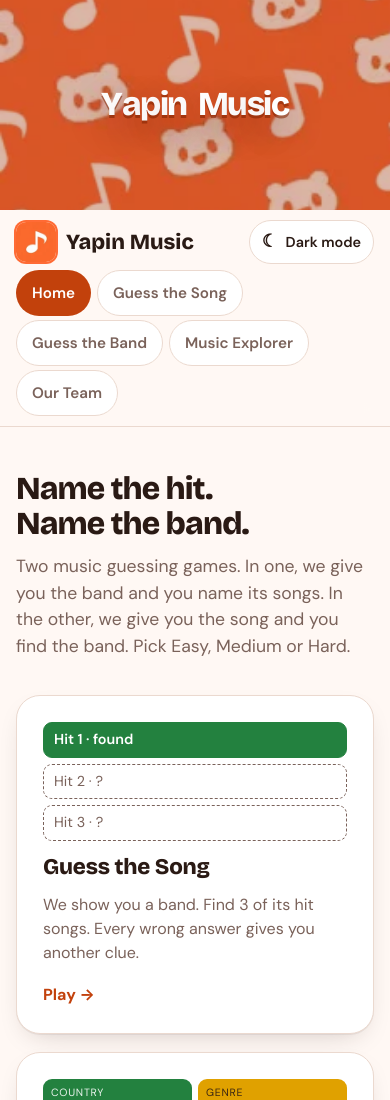
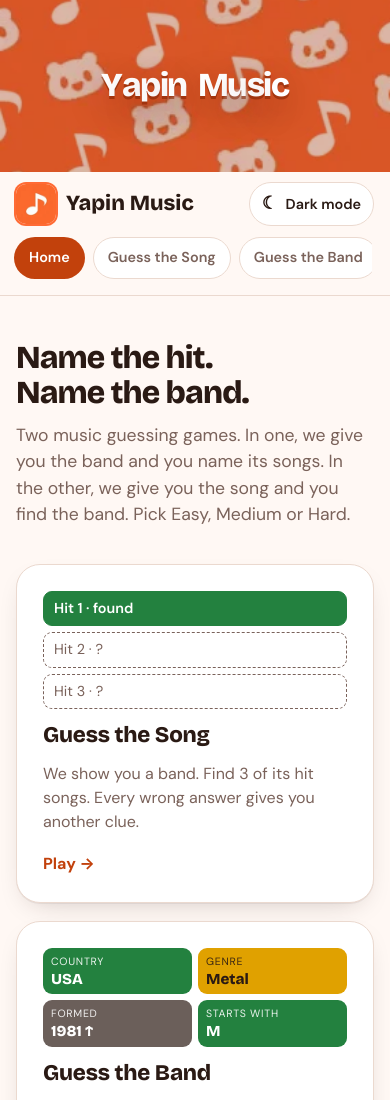
Before and after one commit to Dev-subha-stack/yapinmusic, a website built with Vite: page index.html in a window 390 px wide. Shown: the top 1100 px of the page. Built offline with nearby package versions, Linux system fonts and the light colour scheme; a web font is replaced by a local one.

Commit message:
Fix cramped mobile navigation and header spacing

```diff
--- a/src/styles.css
+++ b/src/styles.css
@@ -641,3 +641,96 @@ h1 { letter-spacing: -.025em; }
 :root[data-theme="dark"] .game-info-kicker { color: var(--accent); }
 :root[data-theme="dark"] .game-info-answer { color: #FFD5C4; }
 :root[data-theme="dark"] ::selection { background: var(--accent); color: #29130D; }
+
+
+/* ===== Mobile header refinement ===== */
+@media (max-width: 700px) {
+  /* Keep the brand and theme control on one row, with a compact nav below. */
+  .site-head .top {
+    min-width: 0;
+    gap: 8px 12px;
+    padding-block: 10px;
+  }
+
+  .brand {
+    min-width: 0;
+    white-space: nowrap;
+  }
+
+  nav {
+    grid-column: 1 / -1;
+    grid-row: 2;
+    display: flex;
+    width: 100%;
+    min-width: 0;
+    max-width: 100%;
+    flex-wrap: nowrap;
+    align-items: center;
+    justify-content: flex-start;
+    gap: 8px;
+    overflow-x: auto;
+    overflow-y: hidden;
+    padding: 3px 2px 6px;
+    margin-inline: -2px;
+    overscroll-behavior-inline: contain;
+    -webkit-overflow-scrolling: touch;
+    scroll-snap-type: x proximity;
+    scrollbar-width: none;
+  }
+
+  nav::-webkit-scrollbar {
+    display: none;
+  }
+
+  nav a {
+    flex: 0 0 auto;
+    display: inline-flex;
+    align-items: center;
+    justify-content: center;
+    min-width: max-content;
+    min-height: 42px;
+    padding: 9px 14px;
+    border: 1px solid var(--line);
+    border-radius: 999px;
+    background: var(--surface);
+    text-align: center;
+    white-space: nowrap;
+    overflow-wrap: normal;
+    font-size: .9rem;
+    line-height: 1.2;
+    scroll-snap-align: start;
+  }
+
+  nav a[aria-current="page"] {
+    border-color: transparent;
+  }
+
+  .band[data-home] {
+    height: clamp(160px, 44vw, 190px);
+  }
+}
+
+@media (max-width: 380px) {
+  .brand {
+    font-size: 1rem;
+    gap: 7px;
+  }
+
+  .brand img {
+    width: 36px;
+    height: 36px;
+  }
+
+  .theme-toggle {
+    min-height: 40px;
+    gap: 5px;
+    padding-inline: 8px;
+    font-size: .8rem;
+  }
+
+  nav a {
+    min-height: 40px;
+    padding-inline: 12px;
+    font-size: .86rem;
+  }
+}
```
